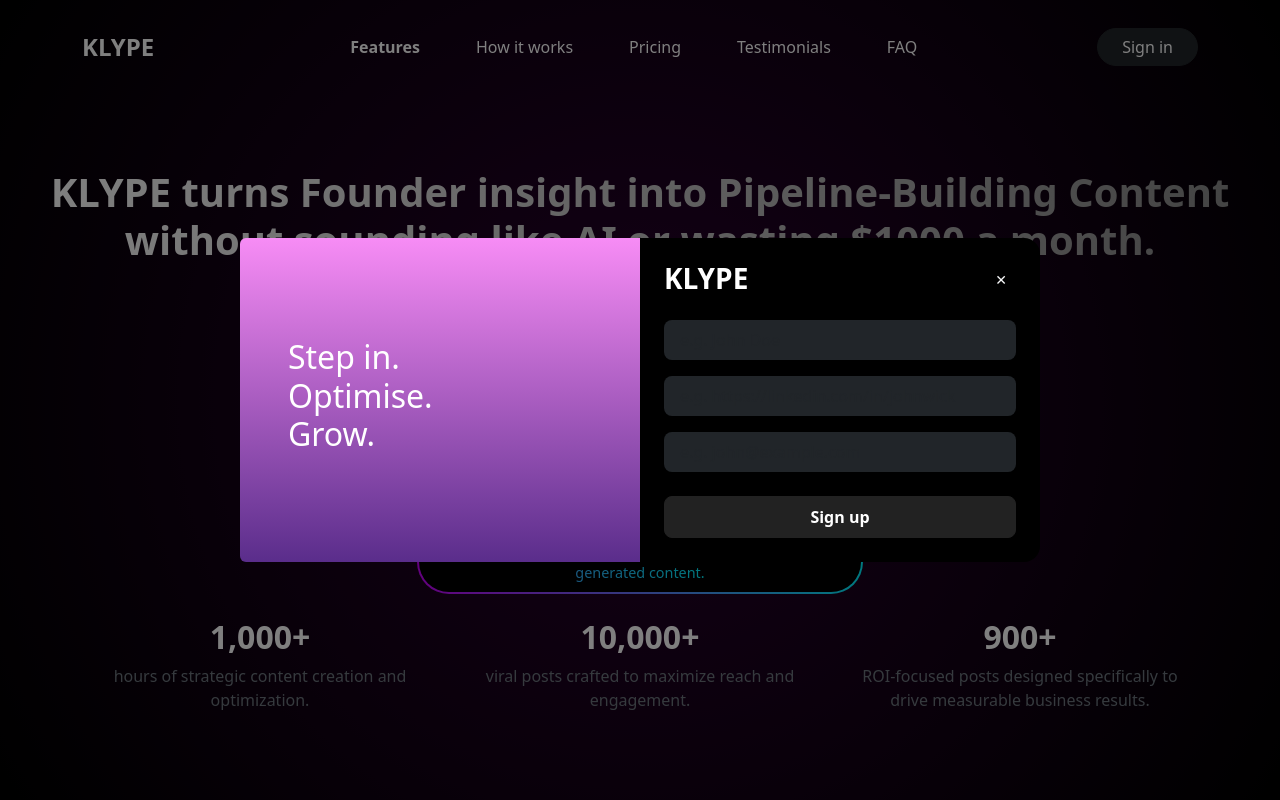
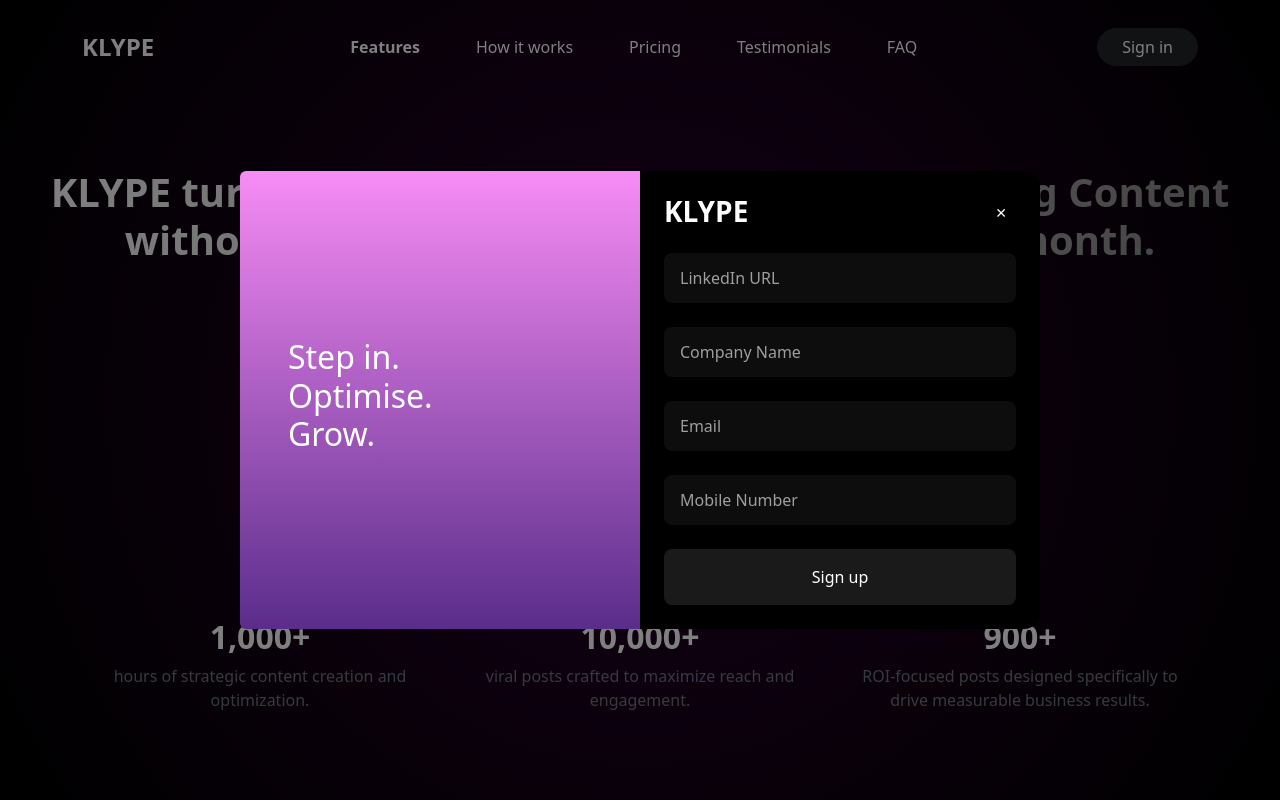
Before and after one commit to Sohith-reddy/Klype-AI, a React (Vite) app in the folder client/: page / in a window 1280 px wide. Both pictures are taken after a click on the button "Sign in". Shown: the top 800 px of the page. Built offline with nearby package versions, Linux system fonts and the light colour scheme.

Commit message:
Updated Form and it's CSS

```diff
--- /dev/null
+++ b/client/src/components/KlypeFormModal.css
@@ -0,0 +1,33 @@
+.form-input {
+    height: 50px;
+    transition: all 0.3s ease;
+  }
+
+  .form-input:focus {
+    background-color: rgba(255, 255, 255, 0.08) !important;
+    box-shadow: none !important;
+    border: 1px solid rgba(255, 255, 255, 0.2) !important;
+  }
+
+  .form-input::placeholder {
+    color: rgba(255, 255, 255, 0.6) !important;
+  }
+
+  .form-input:hover {
+    background-color: rgba(255, 255, 255, 0.08) !important;
+  }
+
+  /* Handle autofill styles */
+  .form-input:-webkit-autofill,
+  .form-input:-webkit-autofill:hover,
+  .form-input:-webkit-autofill:focus {
+    -webkit-box-shadow: 0 0 0 30px rgba(255, 255, 255, 0.05) inset !important;
+    -webkit-text-fill-color: white !important;
+    caret-color: white !important;
+  }
+
+  /* Submit button hover state */
+  .btn:hover {
+    background-color: rgba(255, 255, 255, 0.15) !important;
+    transform: translateY(-1px);
+  }
--- a/client/src/components/KlypeFormModal.jsx
+++ b/client/src/components/KlypeFormModal.jsx
@@ -2,6 +2,7 @@
 import React, { useState } from "react";
 import { Modal, Button, Form, Row, Col } from "react-bootstrap";
 import axios from "axios";
+import "./KlypeFormModal.css";
 
 export default function KlypeFormModal({ show, handleClose }) {
   const [submitting, setSubmitting] = useState(false);
@@ -17,7 +18,7 @@
 
     try {
       const response = await axios.post(
-        process.env.REACT_APP_API_URL || "http://localhost:3001/api/waitlist",
+         "http://localhost:3001/api/waitlist",
         data
       );
       if (response.status === 200) {
@@ -83,26 +84,36 @@
               ✕
             </Button>
           </div>
-
           <Form onSubmit={handleSubmit}>
-            <Form.Group className="mb-3" controlId="name">
+            <Form.Group className="mb-4" controlId="linkedinUrl">
               <Form.Control
-                name="name"
-                id="name"
-                type="text"
-                placeholder="e.g. John Doe"
-                className="bg-dark text-white border-0 rounded-3 px-3 py-2"
+                name="linkedinUrl"
+                id="linkedinUrl"
+                type="url"
+                placeholder="LinkedIn URL"
+                className="form-input text-white border-0 rounded-3 px-3 py-3"
+                style={{
+                  backgroundColor: "rgba(255, 255, 255, 0.05)",
+                  backdropFilter: "blur(10px)",
+                  WebkitBackdropFilter: "blur(10px)",
+                  border: "1px solid rgba(255, 255, 255, 0.1)",
+                }}
                 required
               />
             </Form.Group>
 
-            <Form.Group className="mb-3" controlId="linkedinUrl">
+            <Form.Group className="mb-4" controlId="companyName">
               <Form.Control
-                name="linkedinUrl"
-                id="linkedinUrl"
-                type="url"
-                placeholder="e.g. https://linkedin.com/in/johnwick"
-                className="bg-dark text-white border-0 rounded-3 px-3 py-2"
+                name="companyName"
+                type="text"
+                placeholder="Company Name"
+                className="form-input text-white border-0 rounded-3 px-3 py-3"
+                style={{
+                  backgroundColor: "rgba(255, 255, 255, 0.05)",
+                  backdropFilter: "blur(10px)",
+                  WebkitBackdropFilter: "blur(10px)",
+                  border: "1px solid rgba(255, 255, 255, 0.1)",
+                }}
                 required
               />
             </Form.Group>
@@ -110,18 +121,45 @@
             <Form.Group className="mb-4" controlId="email">
               <Form.Control
                 name="email"
-                id="email"
                 type="email"
-                placeholder="e.g. john@example.com"
-                className="bg-dark text-white border-0 rounded-3 px-3 py-2"
+                placeholder="Email"
+                className="form-input text-white border-0 rounded-3 px-3 py-3"
+                style={{
+                  backgroundColor: "rgba(255, 255, 255, 0.05)",
+                  backdropFilter: "blur(10px)",
+                  WebkitBackdropFilter: "blur(10px)",
+                  border: "1px solid rgba(255, 255, 255, 0.1)",
+                }}
                 required
               />
             </Form.Group>
+
+            <Form.Group className="mb-4" controlId="mobile">
+              <Form.Control
+                name="mobile"
+                type="tel"
+                placeholder="Mobile Number"
+                className="form-input text-white border-0 rounded-3 px-3 py-3"
+                style={{
+                  backgroundColor: "rgba(255, 255, 255, 0.05)",
+                  backdropFilter: "blur(10px)",
+                  WebkitBackdropFilter: "blur(10px)",
+                  border: "1px solid rgba(255, 255, 255, 0.1)",
+                }}
+                required
+              />
+            </Form.Group>
+
             <Button
               variant="dark"
               type="submit"
-              className="w-100 py-2 fw-bold rounded-3"
-              style={{ backgroundColor: "#222", borderColor: "#222" }}
+              className="w-100 py-3 fw-medium rounded-3"
+              style={{
+                backgroundColor: "rgba(255, 255, 255, 0.1)",
+                border: "none",
+                backdropFilter: "blur(10px)",
+                WebkitBackdropFilter: "blur(10px)",
+              }}
               disabled={submitting}
             >
               {submitting ? "Submitting..." : "Sign up"}
```
